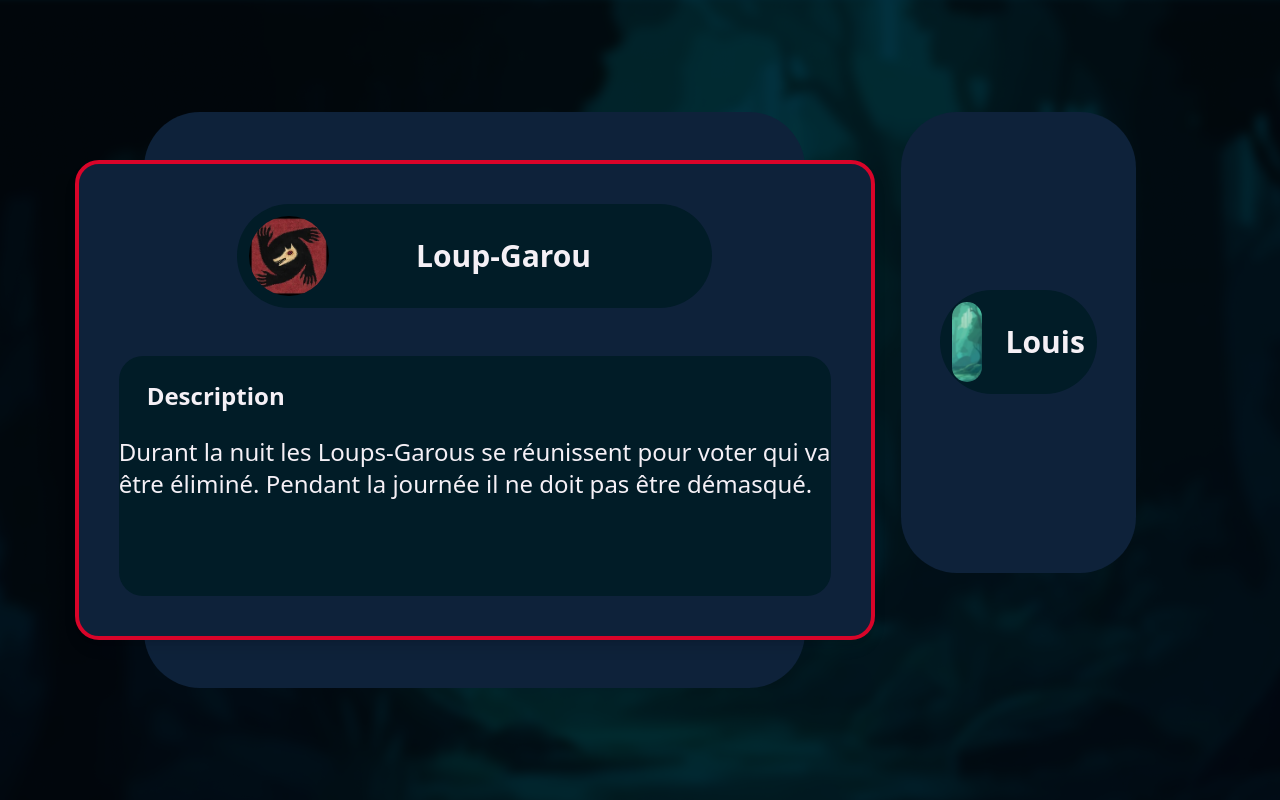
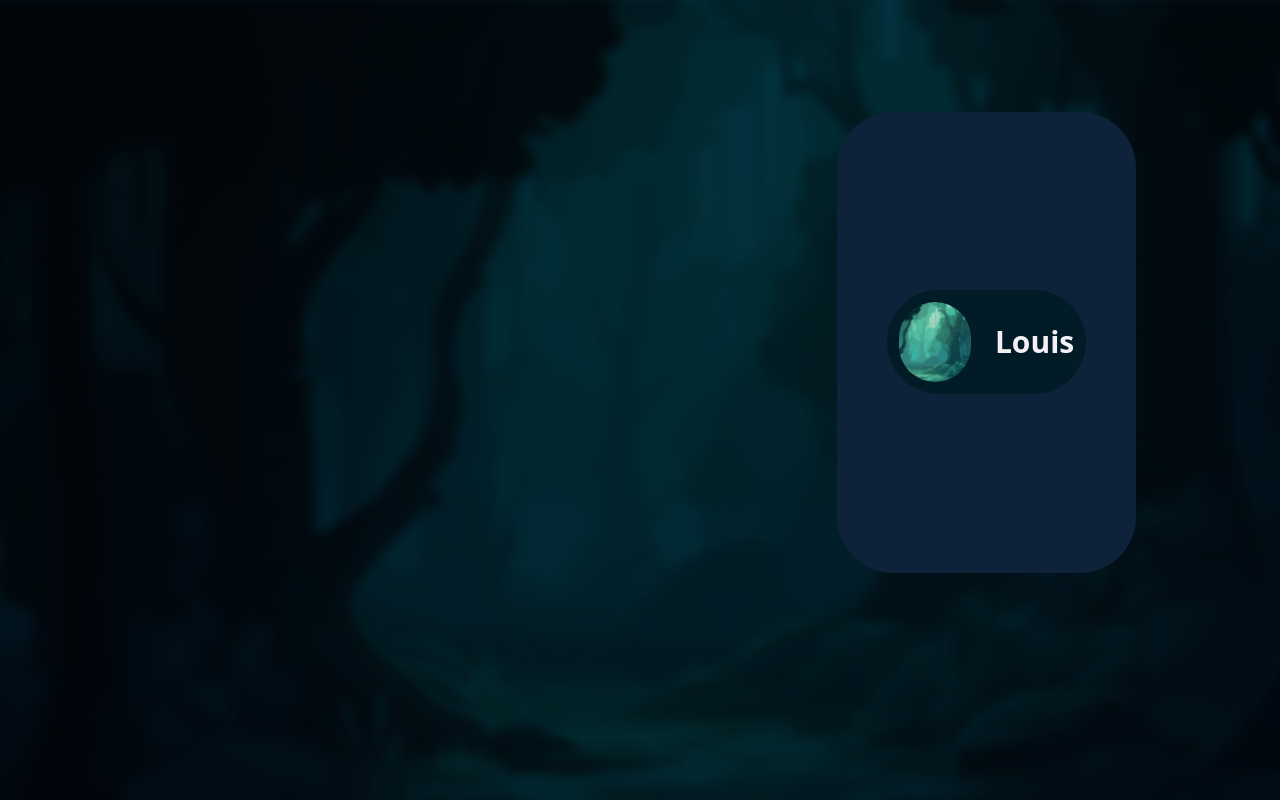
Before and after one commit to ClemStun/loup-garou-llm, an Angular app in the folder loup-garou-app/: page /new-game in a window 1280 px wide. Built offline with nearby package versions, Linux system fonts and the light colour scheme.

Commit message:
Popup Role - component

```diff
--- a/loup-garou-app/src/app/components/pages/nouvelle-partie/nouvelle-partie.component.html
+++ b/loup-garou-app/src/app/components/pages/nouvelle-partie/nouvelle-partie.component.html
@@ -1,6 +1,5 @@
 <div class="flex w-full h-full items-center justify-center gap-24 px-36 py-28">
-    <div class="flex w-2/3 bg-dark-1 rounded-16 h-full justify-center items-center">
-        <app-role-popup></app-role-popup>
+    <div class="flex w-2/3 bg-dark-1 rounded-16">
     </div>
     <div class="w-1/3 h-full flex flex-col gap-12">
         <div class="flex flex-col items-center justify-center gap-8 h-4/5 rounded-16 bg-dark-1">
--- a/loup-garou-app/src/app/components/shared/role-popup/role-popup.component.html
+++ b/loup-garou-app/src/app/components/shared/role-popup/role-popup.component.html
@@ -14,8 +14,8 @@
         <div class="flex items-start w-full pl-2">
             <h4 class="font-bold text-2xl ps-5 ">Description</h4>
         </div>
-        <div class="flex items-start w-full">
-            <h4 class="text-2xl ">Durant la nuit les Loups-Garous se réunissent pour voter qui va être éliminé. Pendant la journée il ne doit pas être démasqué.</h4>
+        <div class="flex items-center h-3/5 pr-10 pl-10">
+            <h4 [innerHTML]="description" class="text-2xl "></h4>
         </div>
     </div>
 </div>
--- a/loup-garou-app/src/app/components/shared/role-popup/role-popup.component.ts
+++ b/loup-garou-app/src/app/components/shared/role-popup/role-popup.component.ts
@@ -8,4 +8,6 @@ import { Component } from '@angular/core';
 export class RolePopupComponent {
   role = "Loup-Garou";
   imgSrc = "../../../../assets/images/loup-garou.png";
+  description = "Durant la nuit les Loups-Garous se réunissent pour voter qui va être éliminé. Pendant la journée il ne doit pas être démasqué.";
+
 }
```
